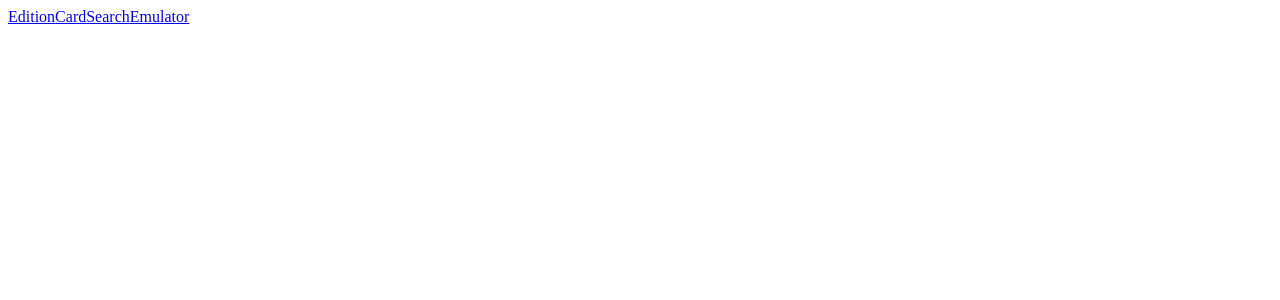
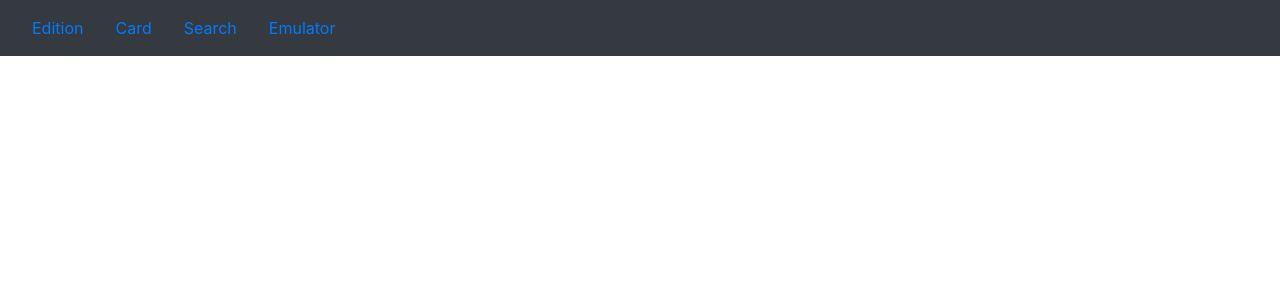
Before and after one commit to Typhux/MagicWeb, an Angular app: page / in a window 1280 px wide. Shown: the top 300 px of the page. Built offline with nearby package versions, Linux system fonts and the light colour scheme.

Commit message:
add bootstrap

```diff
--- a/package.json
+++ b/package.json
@@ -21,6 +21,7 @@
     "@angular/platform-browser": "^5.2.0",
     "@angular/platform-browser-dynamic": "^5.2.0",
     "@angular/router": "^5.2.0",
+    "@ng-bootstrap/ng-bootstrap": "^2.0.0",
     "core-js": "^2.4.1",
     "rxjs": "^5.5.6",
     "zone.js": "^0.8.19"
--- a/src/app/app.component.html
+++ b/src/app/app.component.html
@@ -1,6 +1,2 @@
-
-<a href="./admin/edition">Edition</a>
-<a href="./admin/card">Card</a>
-<a href="./admin/search">Search</a>
-<a href="./admin/emulator">Emulator</a>
+<app-header></app-header>
 <router-outlet></router-outlet>
--- a/src/app/app.module.ts
+++ b/src/app/app.module.ts
@@ -20,6 +20,8 @@ import { SimulatorComponent } from './features/emulator/simulator/simulator.comp
 import { LogBattleComponent } from './features/emulator/log-battle/log-battle.component';
 import { EmulatorService } from './features/emulator/emulator.service';
 import { TreatmentComponent } from './features/treatment/treatment.component';
+import {NgbModule} from '@ng-bootstrap/ng-bootstrap';
+import { HeaderComponent } from './layout/header/header.component';
 
 const appRoutes: Routes = [
   { path: 'admin/edition', component: EditionComponent},
@@ -47,7 +49,8 @@ const appRoutes: Routes = [
     EmulatorComponent,
     SimulatorComponent,
     LogBattleComponent,
-    TreatmentComponent
+    TreatmentComponent,
+    HeaderComponent
   ],
   imports: [
     BrowserModule,
@@ -55,7 +58,8 @@ const appRoutes: Routes = [
      RouterModule.forRoot(
       appRoutes,
     ),
-    HttpClientModule
+    HttpClientModule,
+    NgbModule.forRoot()
   ],
   providers: [
     EditionService,
--- /dev/null
+++ b/src/app/layout/header/header.component.html
@@ -0,0 +1,16 @@
+<nav class="navbar navbar-dark bg-dark">
+  <ul class="nav justify-content-center">
+    <li class="nav-item">
+      <a class="nav-link" href="./admin/edition">Edition</a>
+    </li>
+    <li class="nav-item">
+      <a class="nav-link" href="./admin/card">Card</a>
+    </li>
+    <li class="nav-item">
+      <a class="nav-link" href="./admin/search">Search</a>
+    </li>
+    <li class="nav-item">
+      <a class="nav-link" href="./admin/emulator">Emulator</a>
+    </li>
+  </ul>
+</nav>
--- /dev/null
+++ b/src/app/layout/header/header.component.ts
@@ -0,0 +1,15 @@
+import { Component, OnInit } from '@angular/core';
+
+@Component({
+  selector: 'app-header',
+  templateUrl: './header.component.html',
+  styleUrls: ['./header.component.scss']
+})
+export class HeaderComponent implements OnInit {
+
+  constructor() { }
+
+  ngOnInit() {
+  }
+
+}
--- a/src/styles.scss
+++ b/src/styles.scss
@@ -1 +1,4 @@
 /* You can add global styles to this file, and also import other style files */
+
+
+@import url("https://stackpath.bootstrapcdn.com/bootstrap/4.1.1/css/bootstrap.min.css")
```
Also changed, not shown: src/app/layout/header/header.component.scss (added), 1 other file (tests, documents, lock files or other folders).
